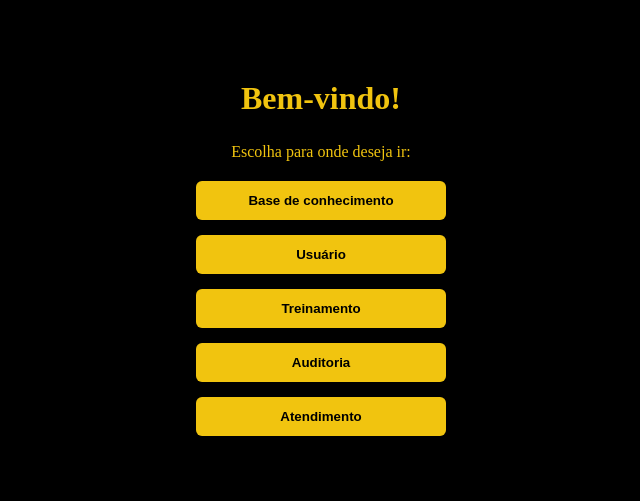
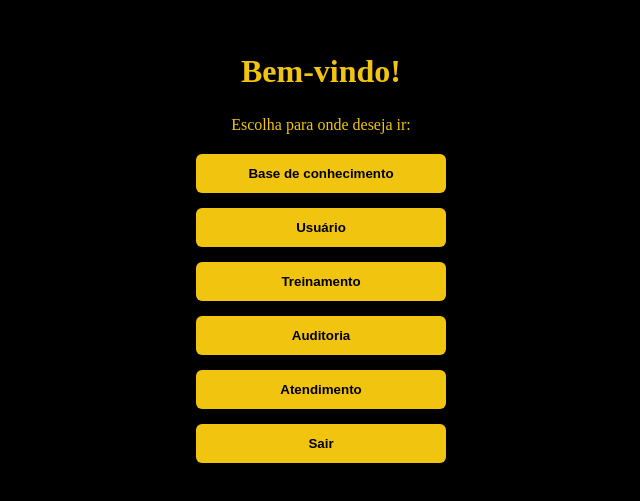
Before and after one commit to Wertco-Bombas/Wertco, a Next.js app: page /dashboard in a window 1280 px wide. Shown: the part 153-654 px from the top of the page, without its empty margins (319-959 px from the left). Built offline with nearby package versions, Linux system fonts and the light colour scheme.

Commit message:
Update dashboard.js

```diff
--- a/pages/dashboard.js
+++ b/pages/dashboard.js
@@ -1,4 +1,8 @@
 export default function Dashboard() {
+  function handleLogout() {
+    window.location.href = "/login"; // volta para login
+  }
+
   return (
     <div className="dashboard-container">
       <h1>Bem-vindo!</h1>
@@ -19,6 +23,7 @@ export default function Dashboard() {
         <button onClick={() => (window.location.href = "/atendimento")}>
           Atendimento
         </button>
+        <button onClick={handleLogout}>Sair</button>
       </div>
     </div>
   );
```
